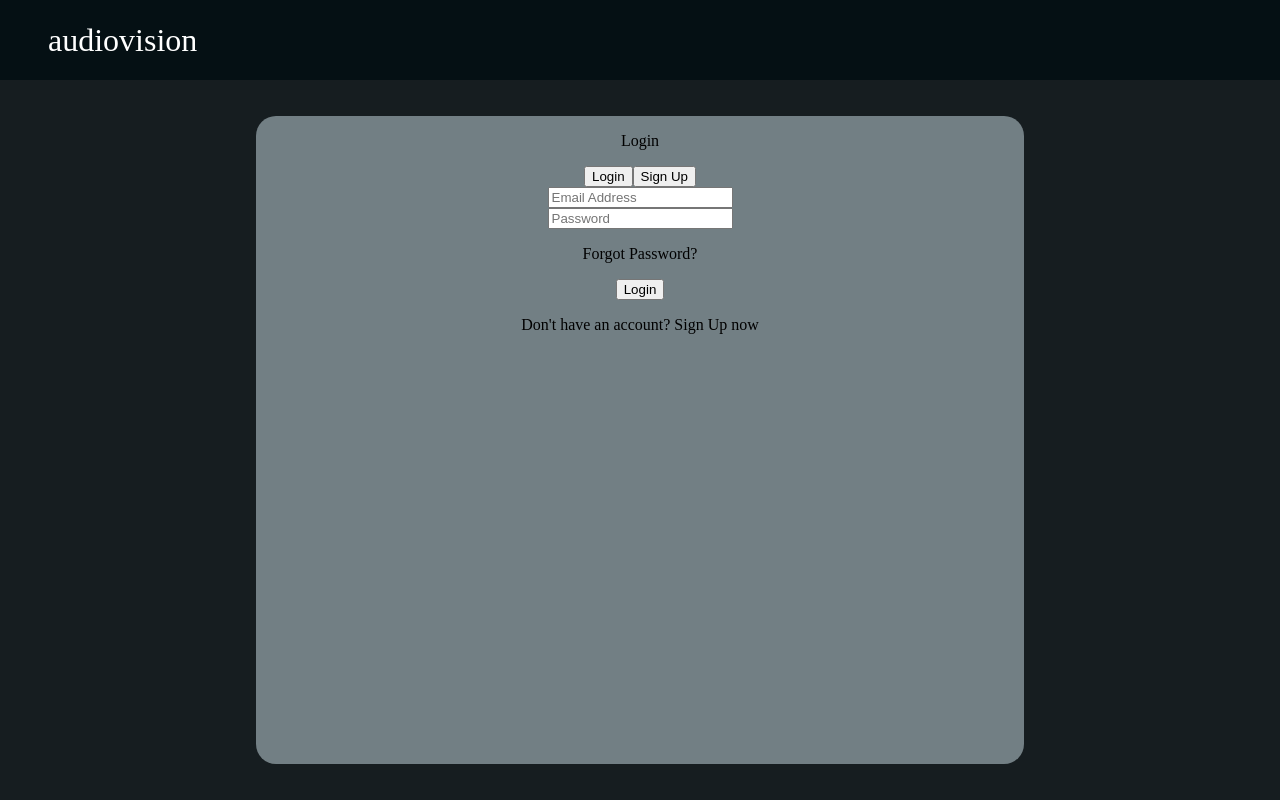
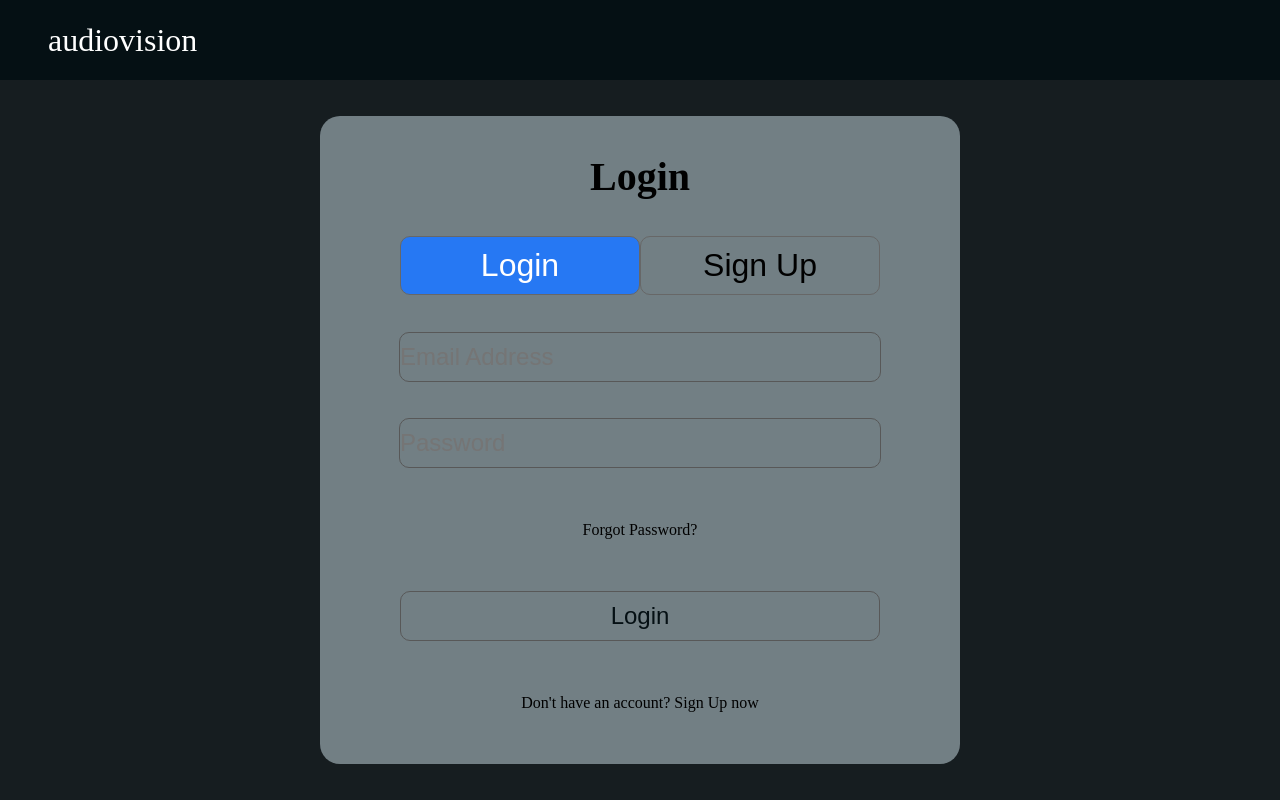
Before and after one commit to poke8014/CS161, a React (Create React App) app in the folder dev/: page /login in a window 1280 px wide. Built offline with nearby package versions, Linux system fonts and the light colour scheme.

Commit message:
Updated CSS of the login page

```diff
--- a/dev/src/pages/loginPage/LoginPage.css
+++ b/dev/src/pages/loginPage/LoginPage.css
@@ -16,10 +16,52 @@
 
 .login-signup-box{
     background-color: #727F84;
-    width: 60%;
+    width: 50%;
     height: 90%;
     border-radius: 20px;
     display: flex;
     flex-direction: column;
     align-items: center;
+    justify-content: space-evenly;
 }
+
+.login-signup-buttons{
+    width: 75%;
+    height: fit-content;
+    display: flex;
+}
+
+.login-button-form, .signup-button-form{
+    margin: 0;
+    font-size: 4ch;
+    padding: 10px 0px;
+    flex: 1;
+    border-radius: 10px;
+    border: 1px solid rgb(103, 103, 103);
+}
+
+.login-button-form{
+    background-color: #2678F3;
+    color: white;
+}
+
+.signup-button-form{
+    background-color: #727F84;
+}
+
+.form-type{
+    font-size: 5vh;
+    font-weight: bold;
+    margin: 0;
+}
+
+.login-signup-box input{
+    width: 75%;
+    border-radius: 10px;
+    border: 1px solid #585858;
+    margin: 0;
+    font-size: 3ch;
+    padding: 10px 0px;
+    background-color: #727F84;
+    color: #051014;
+}
```
